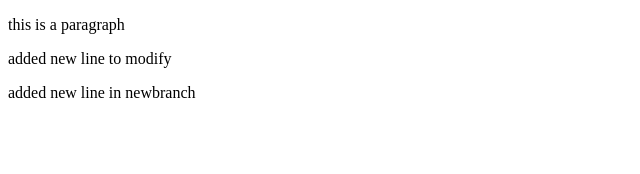
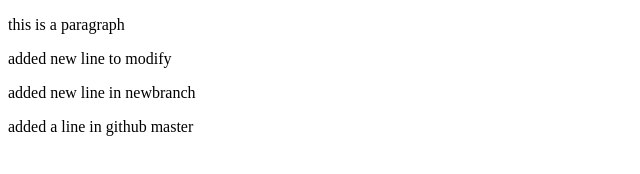
Before and after one commit to paddu18/my_new-repo, a plain HTML site: page index.html in a window 1280 px wide. Shown: the whole page, without its empty margins (0-640 px from the left). Drawn offline with Linux system fonts and the light colour scheme.

Commit message:
Update index.html
1st commit on github - added a line in github master

```diff
--- a/index.html
+++ b/index.html
@@ -4,5 +4,7 @@
           <p> this is a paragraph </p>
 	<p>added new line to modify</p>
 	<p>added new line in newbranch</p>
+
+	     <p>added a line in github master</p>
      </body>
 </html>
```
